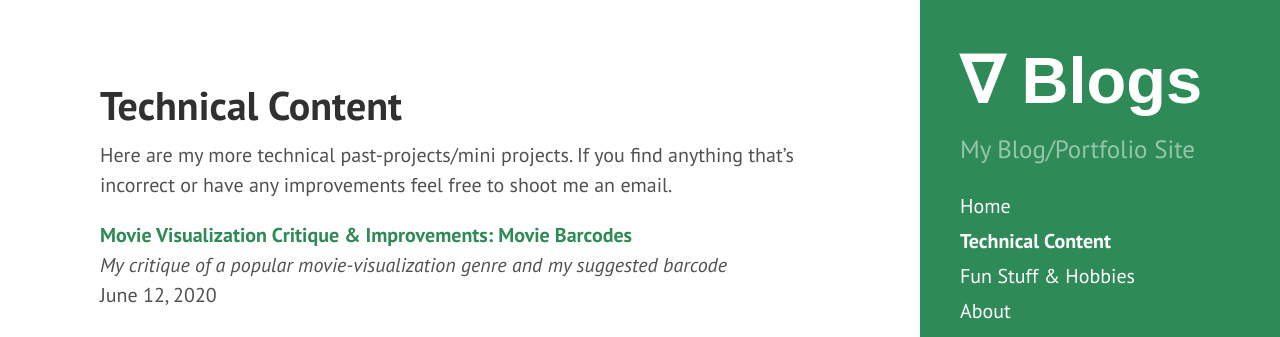
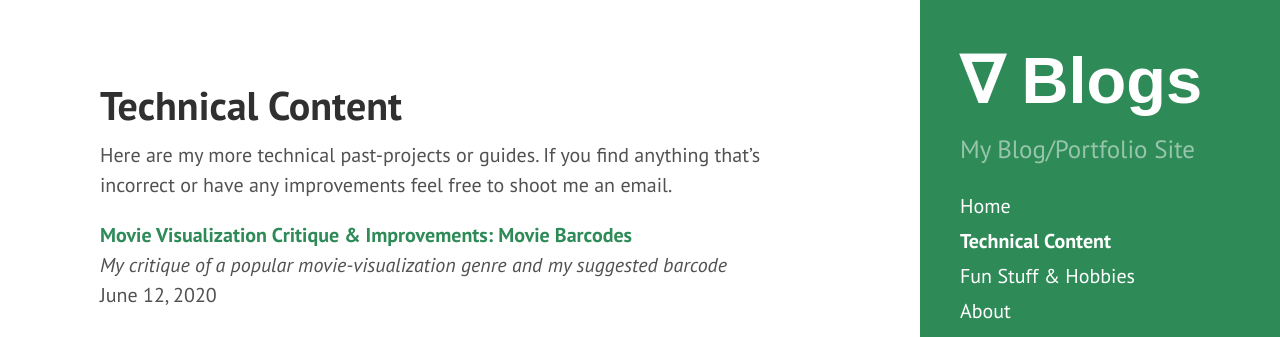
Before and after one commit to tedkim97/tedkim97.github.io, a Jekyll site: the page built from technicals.md, in a window 1280 px wide. Shown: the top 337 px of the page. Built offline with Jekyll 4.4.1, drawn with Linux system fonts in a browser that asks for light colours.

Commit message:
updated small part of the website

```diff
--- a/technicals.md
+++ b/technicals.md
@@ -5,7 +5,7 @@ order: 2
 permalink: technical
 ---
 
-Here are my more technical past-projects/mini projects. If you find anything that's incorrect or have any improvements feel free to shoot me an email.
+Here are my more technical past-projects or guides. If you find anything that's incorrect or have any improvements feel free to shoot me an email.
 
 {% assign pages_list = site.posts %}
 {% for node in pages_list %}
```
